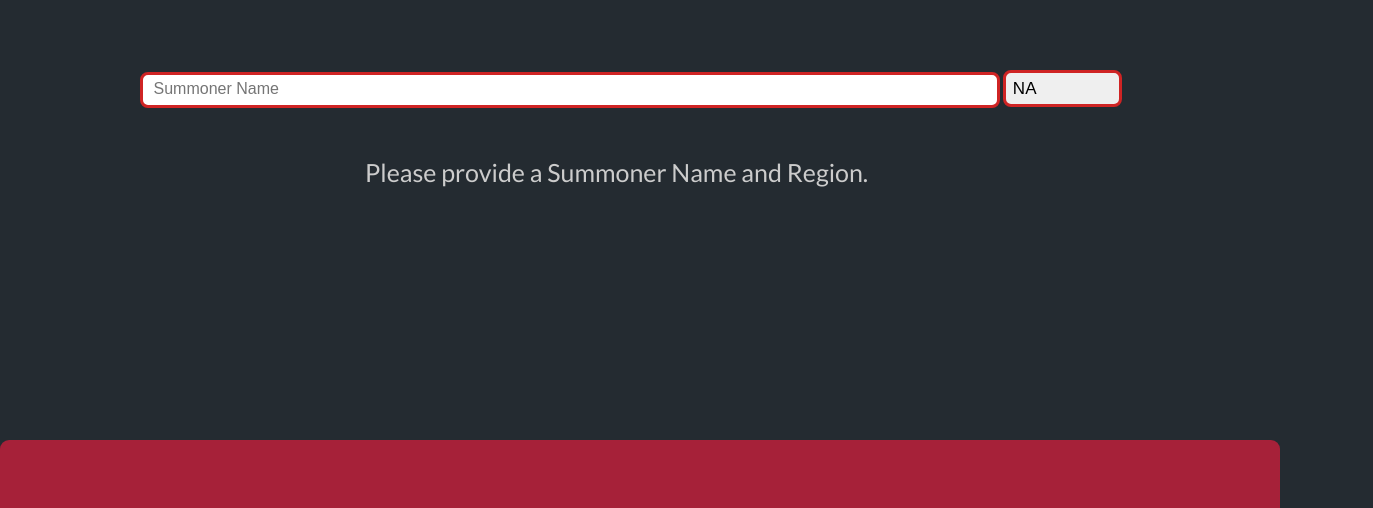
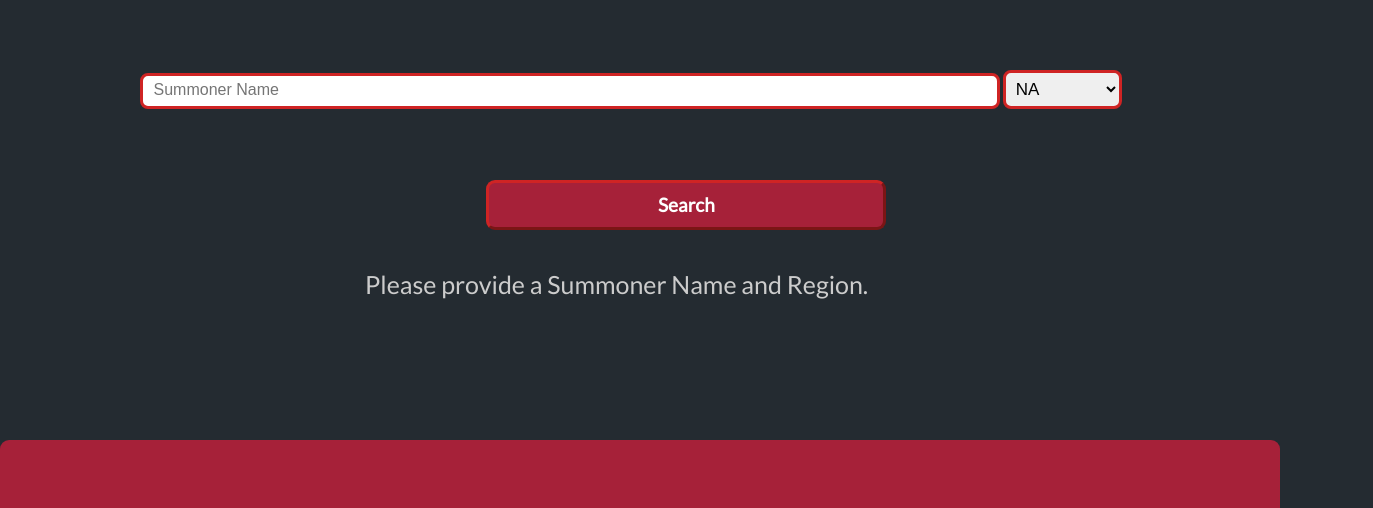
Before and after one commit to Vexrax/lolApi2017, a plain HTML site: page index.html in a window 1280 px wide. Shown: the part 292-800 px from the top of the page, 1373 px wide, since content can reach past the window. Drawn offline with Linux system fonts and the light colour scheme.

Commit message:
Search button done

```diff
--- a/css/main.css
+++ b/css/main.css
@@ -97,18 +97,45 @@ input[type="text"], .table-container input
     padding-bottom: .35em;
     border: solid 3px #CF2424;
     transition: box-shadow 0.3s, border 0.3s;
-    appearance: none;
 }
 .SummonerPrompt
 {
     font-size: 25px;
     padding: 5px;
-    position: relative;
     width: 550px;
     height: 50px;
     margin: 0 auto;
-    align-self:  center;
+    position: relative;
+    align-self: center;
     color: #cccccc;
+}
+
+.searchButtonSpace
+{
+    width: 1000px;
+    height: 50px;
+    position: relative;
+    margin: 0 38%;
+    margin-top: 2.75em;
+    margin-bottom: 0.5em;
+}
+#searchButton
+{
+    width: 400px;
+    font-size: 19px;
+    color: white;
+    background-color: #A62139;
+    border: 3px outset #CF2424;
+    border-radius: 9px;
+}
+
+#searchButton:active
+{
+    background-color: #CF2424;
+}
+#searchButton:hover {
+    background-color: #CF2424;
+    cursor: pointer;
 }
 /*
  * A better looking default horizontal rule
--- a/index.html
+++ b/index.html
@@ -40,10 +40,13 @@
                 <option value="na">TR</option>
             </select>
         </div>
-
+        <button class="searchButtonSpace" id="searchButton" type="submit">
+            <strong>Search</strong>
+        </button>
         <div class="SummonerPrompt">
             <p> Please provide a Summoner Name and Region.</p>
         </div>
+
     </body>
 
         <!-- Add your site or application content here -->
```
